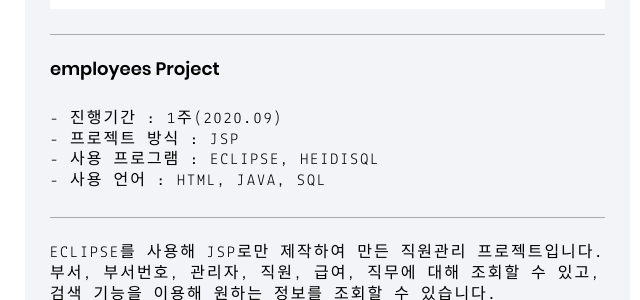
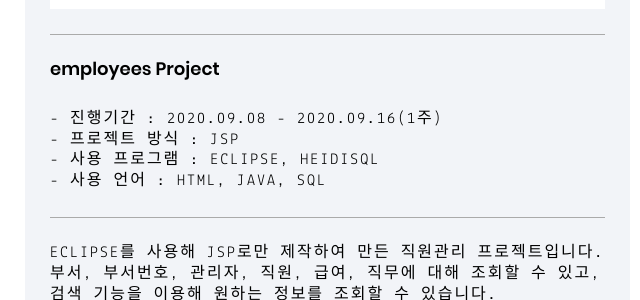
Before and after one commit to heairin1008/heairin1008.github.io, a Jekyll site: the page built from index.html, in a window 1280 px wide and 900 px high, scrolled down 2508 px. Shown: the part 179-479 px from the top of the window, without its empty margins (0-640 px from the left). Built offline with Jekyll 4.4.1, drawn with Linux system fonts in a browser that asks for light colours.

Commit message:
Update 2017-04-05-redpineapple.md

```diff
--- a/_posts/projects/2017-04-05-redpineapple.md
+++ b/_posts/projects/2017-04-05-redpineapple.md
@@ -9,7 +9,7 @@ meta:
 project:
   title: "employees Project"
   type: "<br>
-         - 진행기간 : 1주(2020.09)<br>
+         - 진행기간 : 2020.09.08 - 2020.09.16(1주)<br>
          - 프로젝트 방식 : JSP<br>
          - 사용 프로그램 : Eclipse, HeidiSQL<br>
          - 사용 언어 : Html, Java, SQL"
```
